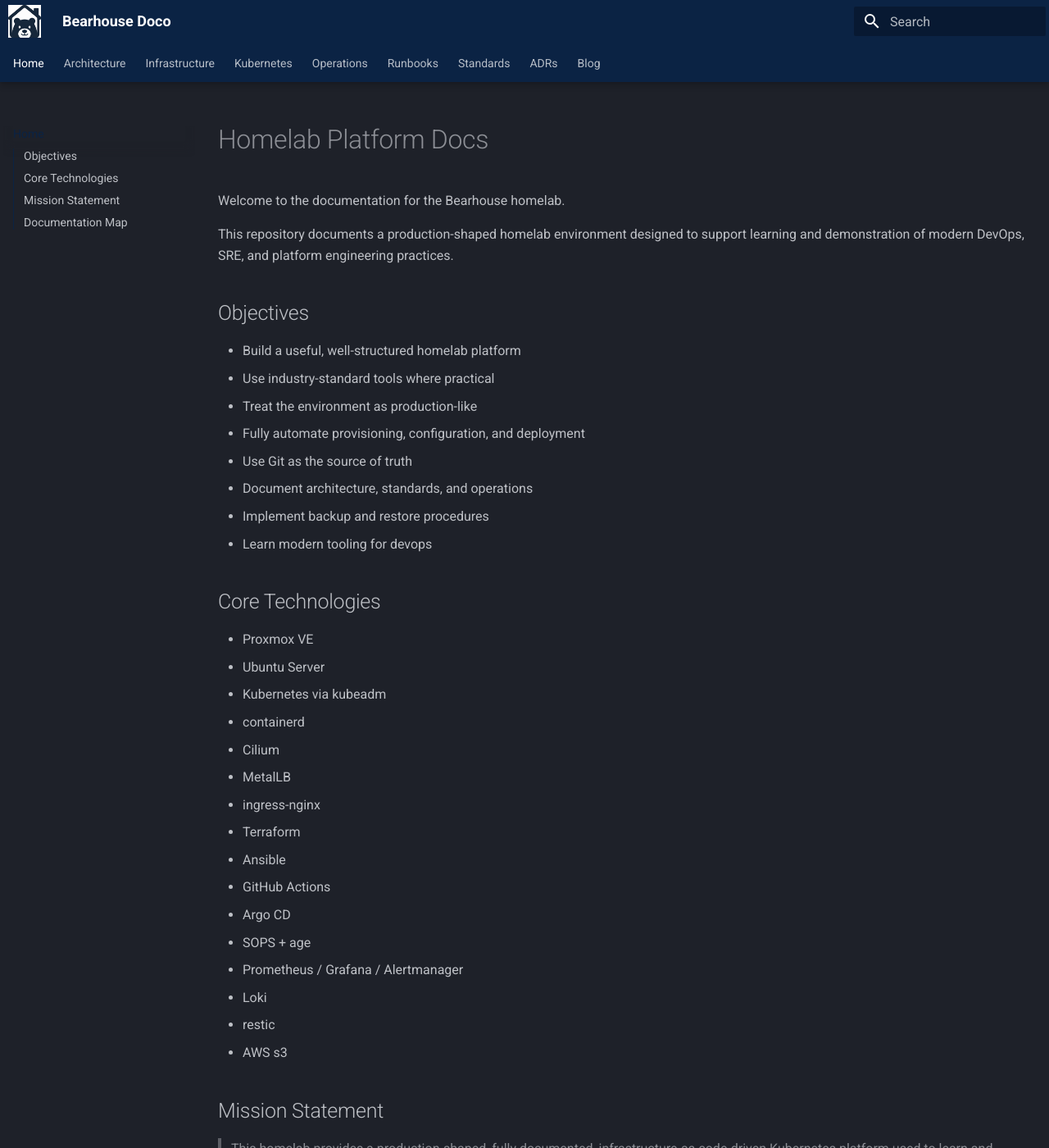
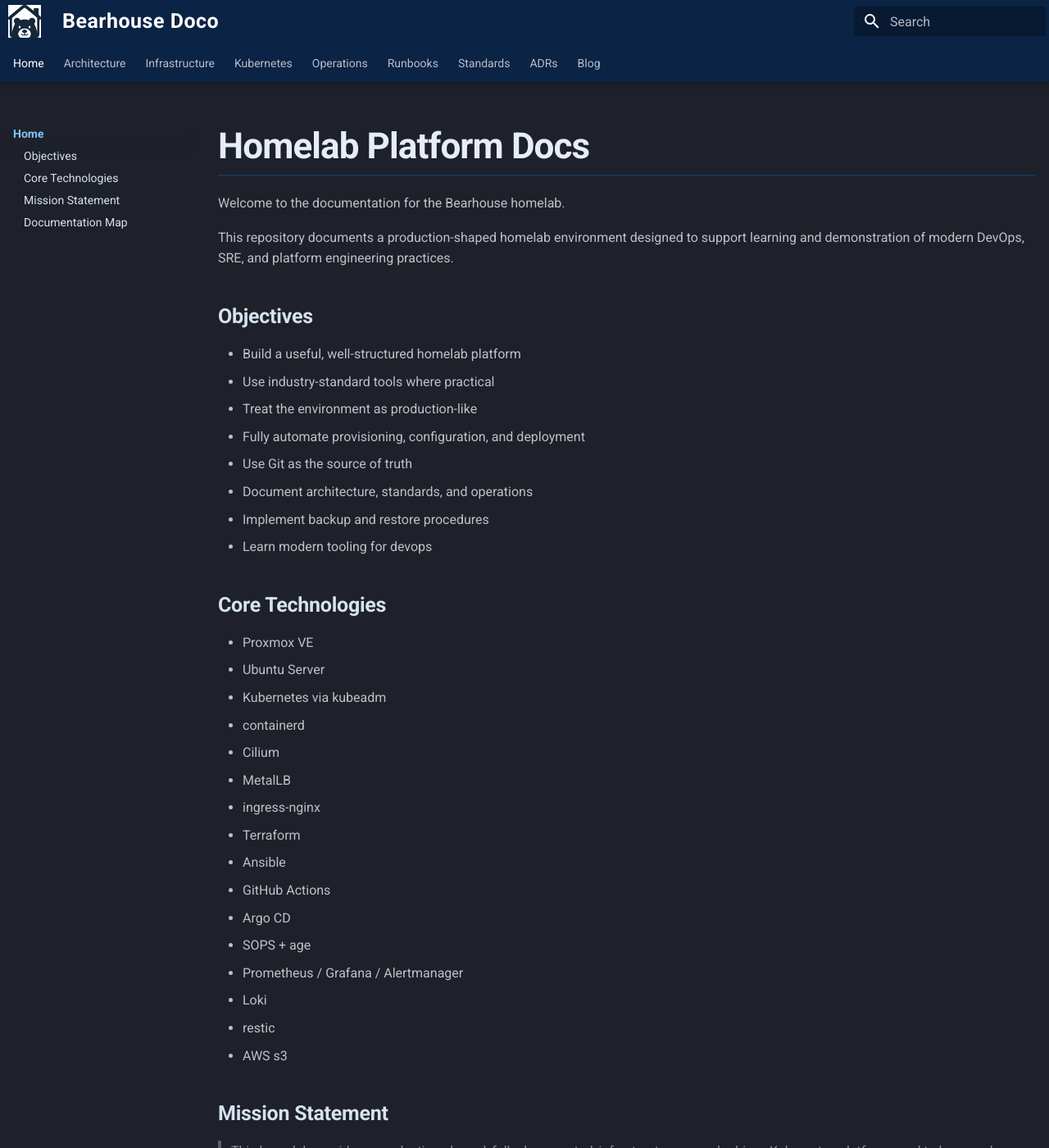
Before and after one commit to Tbusby/bearhouse-doco, an MkDocs documentation site: the page built from docs/index.md, in a window 1280 px wide and 1400 px high. Shown: the whole window at 82% size. Built offline with MkDocs 1.6.1 and Material for MkDocs 9.7.7, drawn with Linux system fonts in a browser that asks for light colours.

Commit message:
css style changes

```diff
--- a/docs/stylesheets/extra.css
+++ b/docs/stylesheets/extra.css
@@ -50,3 +50,55 @@
     padding: 0.1rem;
     margin-right: 0.2rem;
 }
+
+.md-header__title {
+    font-size: 1.25rem;
+    font-weight: 700;
+    letter-spacing: 0.02em;
+}
+
+/* General links */
+.md-typeset a {
+    color: #7CC4FF;
+}
+
+/* Link hover */
+.md-typeset a:hover {
+    color: #A8D8FF;
+}
+
+/* Navigation links */
+.md-nav__link {
+    color: #D6E2F0;
+}
+
+/* Navigation hover */
+.md-nav__link:hover {
+    color: #7CC4FF;
+}
+
+/* Active navigation item */
+.md-nav__link--active {
+    color: #7CC4FF !important;
+    font-weight: 700;
+}
+
+.md-typeset h1 {
+    font-size: 2.2rem;
+    font-weight: 800;
+    color: #E6EDF7;
+    letter-spacing: -0.02em;
+    margin-bottom: 1rem;
+    border-bottom: 2px solid #16355f;
+    padding-bottom: 0.3rem;
+}
+
+.md-typeset h2 {
+    color: #D6E2F0;
+    font-weight: 700;
+}
+
+.md-typeset h3 {
+    color: #B6C2D9;
+    font-weight: 600;
+}
```
